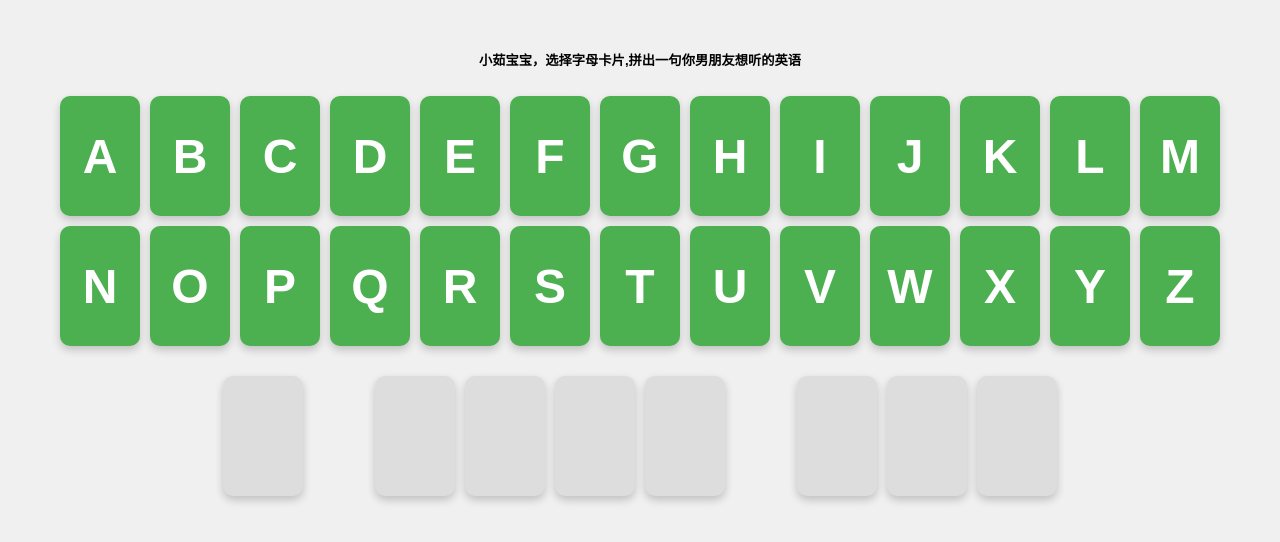
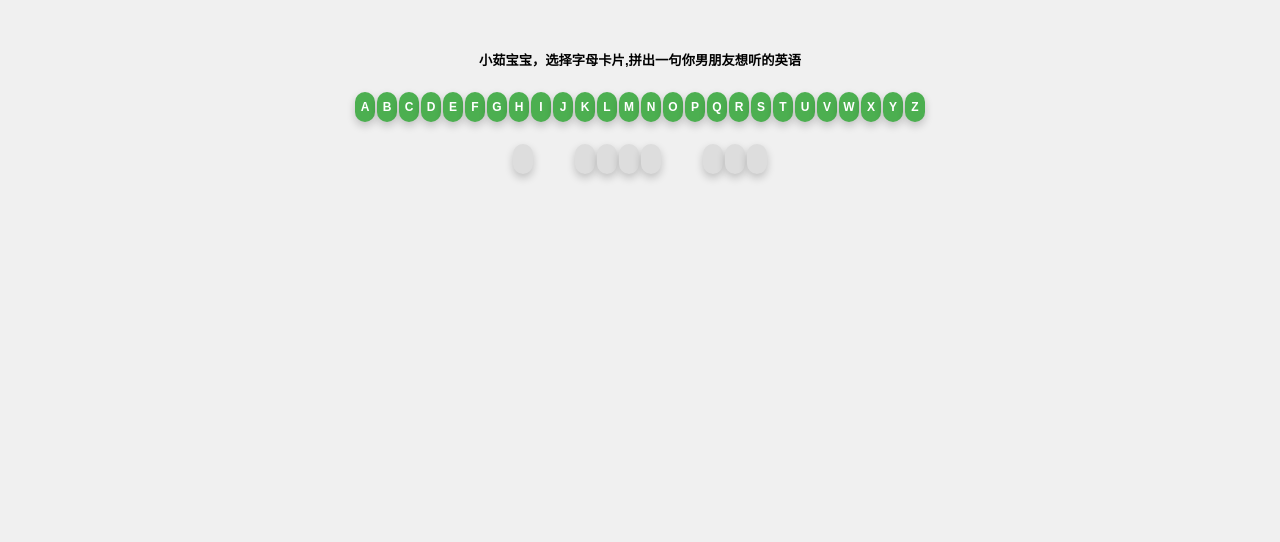
Before and after one commit to OneWaterSS/Onewater, a plain HTML site: page xzm.html in a window 1280 px wide. Drawn offline with Linux system fonts and the light colour scheme.

Commit message:
Add files via upload

```diff
--- a/xzm.html
+++ b/xzm.html
@@ -20,13 +20,13 @@
             margin-bottom: 20px;
         }
         .card {
-            width: 80px;
-            height: 120px;
-            margin: 5px;
+            width: 20px;
+            height: 30px;
+            margin: 1px;
             display: flex;
             justify-content: center;
             align-items: center;
-            font-size: 48px;
+            font-size: 12px;
             font-weight: bold;
             color: #fff;
             background-color: #4CAF50;
@@ -42,13 +42,13 @@
             background-color: #FF5722; /* 新生成卡片的颜色 */
         }
         .placeholder {
-            width: 80px;
-            height: 120px;
-            margin: 5px;
+            width: 20px;
+            height: 30px;
+            margin: 1px;
             display: flex;
             justify-content: center;
             align-items: center;
-            font-size: 48px;
+            font-size: 12px;
             font-weight: bold;
             color: #000;
             background-color: #ddd;
@@ -103,12 +103,12 @@
 </div>
 <div class="selected-container" id="selectedContainer">
     <div class="placeholder" data-index="0"></div>
-    <div>&nbsp;&nbsp;&nbsp;&nbsp;&nbsp;&nbsp;&nbsp;&nbsp;&nbsp;&nbsp;&nbsp;&nbsp;&nbsp;&nbsp;</div>
+    <div>&nbsp;&nbsp;&nbsp;&nbsp;&nbsp;&nbsp;&nbsp;&nbsp;&nbsp;</div>
     <div class="placeholder" data-index="1"></div>
     <div class="placeholder" data-index="2"></div>
     <div class="placeholder" data-index="3"></div>
     <div class="placeholder" data-index="4"></div>
-    <div>&nbsp;&nbsp;&nbsp;&nbsp;&nbsp;&nbsp;&nbsp;&nbsp;&nbsp;&nbsp;&nbsp;&nbsp;&nbsp;&nbsp;</div>
+    <div>&nbsp;&nbsp;&nbsp;&nbsp;&nbsp;&nbsp;&nbsp;&nbsp;&nbsp;</div>
     <div class="placeholder" data-index="5"></div>
     <div class="placeholder" data-index="6"></div>
     <div class="placeholder" data-index="7"></div>
```
